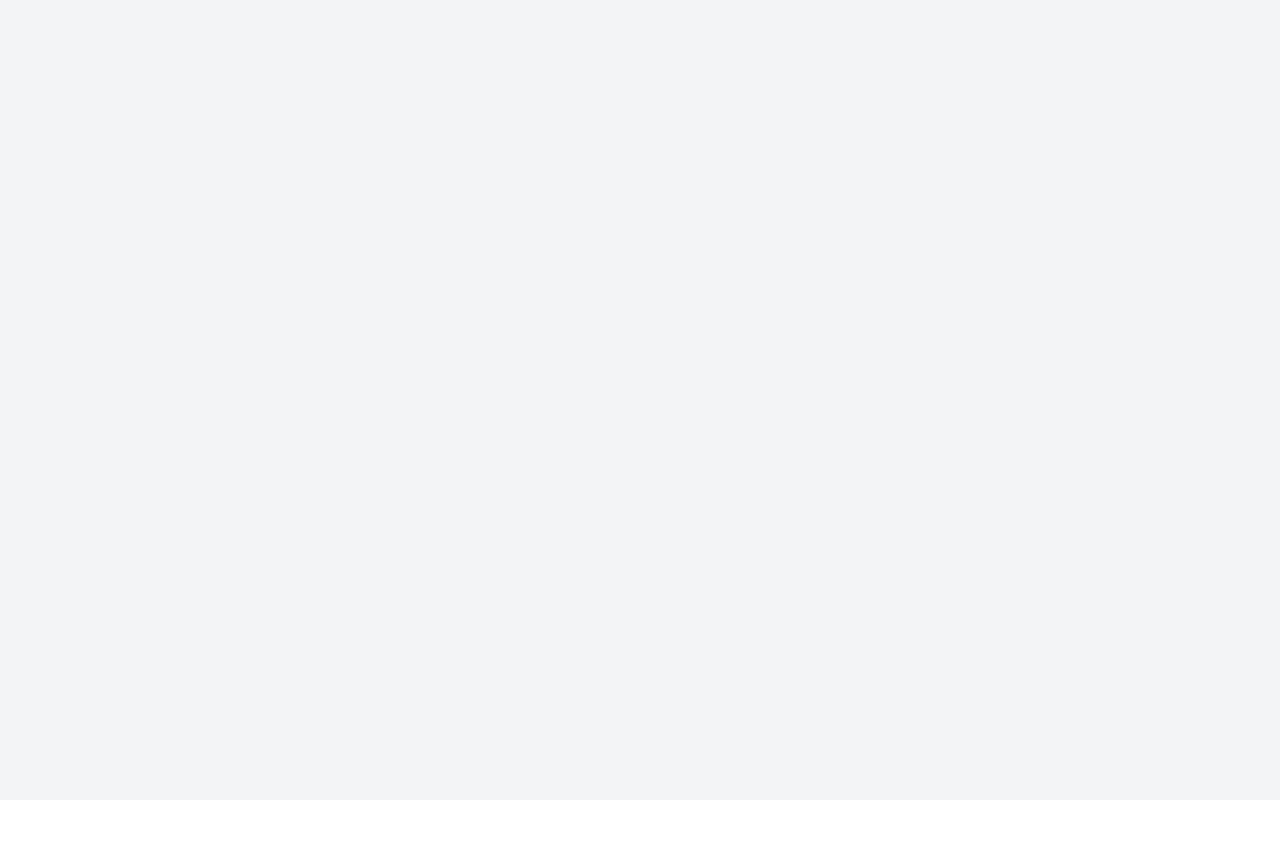
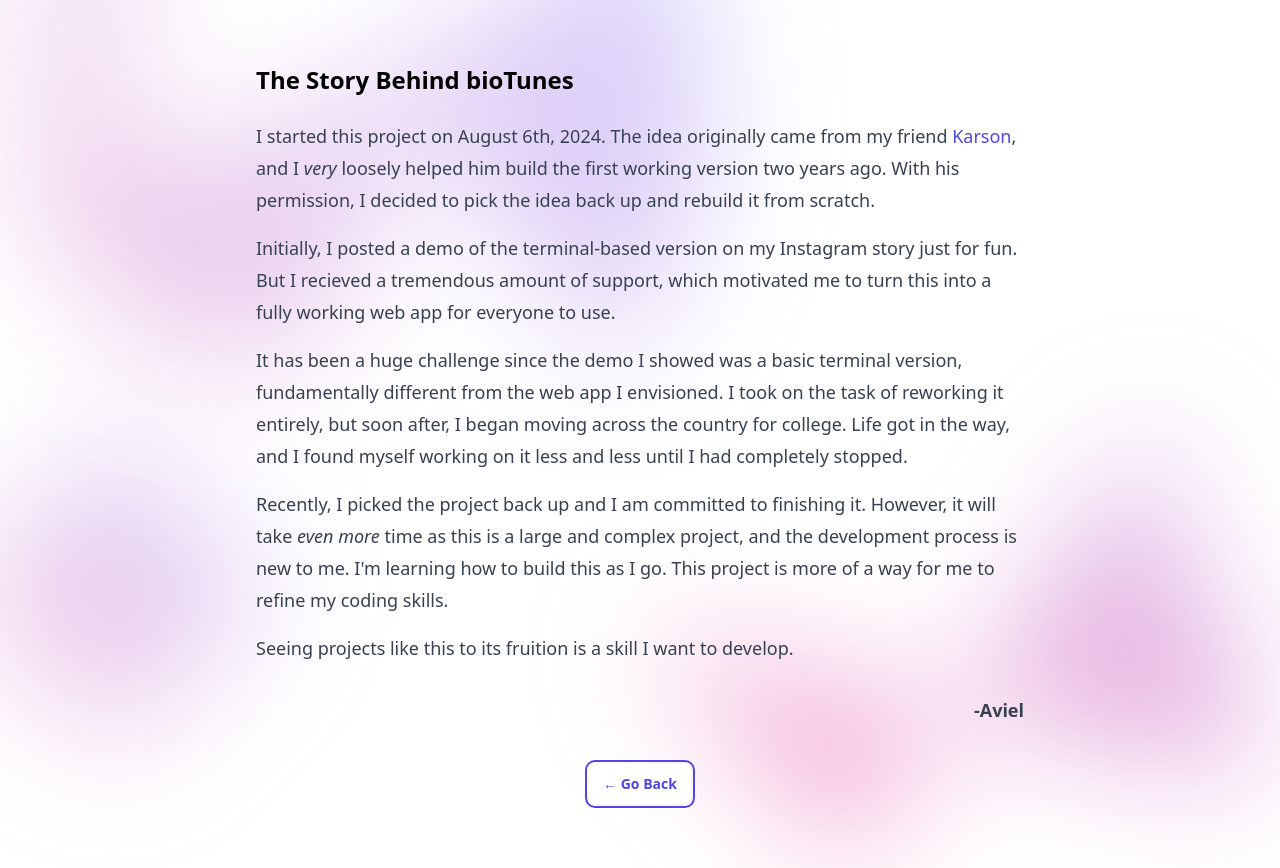
Before and after one commit to dez03/bioTunes, a React (Create React App) app in the folder frontend/: page /story in a window 1280 px wide. Before the commit this address had no page. Before the commit the page ends 800 px from the top, so only its background shows below. Built offline with nearby package versions, Linux system fonts and the light colour scheme.

Commit message:
updated landing page and added story page

```diff
--- a/frontend/src/App.js
+++ b/frontend/src/App.js
@@ -2,6 +2,7 @@ import React from "react";
 import { BrowserRouter as Router, Route, Routes } from "react-router-dom";
 import LandingPage from "./components/LandingPage";
 import SuccessPage from "./components/SuccessPage";
+import StoryPage from "./components/StoryPage"
 
 function App() {
   return (
@@ -9,6 +10,7 @@ function App() {
       <div className="min-h-screen bg-gray-100">
         <Routes>
           <Route path="/" element={<LandingPage />} />
+          <Route path="/story" element={<StoryPage />} />
           <Route path="/success" element={<SuccessPage />} />
         </Routes>
       </div>
--- a/frontend/src/components/LandingPage.js
+++ b/frontend/src/components/LandingPage.js
@@ -1,4 +1,6 @@
 import React from "react";
+import { Link } from "react-router-dom";
+
 
 export default function Example() {
   return (
@@ -19,7 +21,7 @@ export default function Example() {
           ></div>
         </div>
 
-        {/* Middle Gradient (Mobile Only) */}
+        {/* Middle Gradient */}
         <div
           className="absolute inset-x-0 top-[50%] -z-10 transform-gpu overflow-visible blur-3xl "
           aria-hidden="true"
@@ -38,10 +40,9 @@ export default function Example() {
             <div className="sm:mb-8 sm:flex sm:justify-center">
               <div className="relative mb-8 rounded-full px-3 py-1 text-sm leading-6 text-gray-600 ring-1 ring-gray-900/10 hover:ring-gray-900/20">
                 This project is still in development.{" "}
-                <a href="#" className="font-semibold text-indigo-600">
-                  <span className="absolute inset-0" aria-hidden="true" />
-                  Read more <span aria-hidden="true">&rarr;</span>
-                </a>
+                <Link to="/story" className="font-semibold text-indigo-600">
+                  Read More <span aria-hidden="true">&rarr;</span>
+                </Link>
               </div>
             </div>
             <div className="text-center">
--- /dev/null
+++ b/frontend/src/components/StoryPage.js
@@ -0,0 +1,113 @@
+import React from "react";
+import { Link } from "react-router-dom";
+
+
+export default function StoryPage() {
+  return (
+    <div className="min-h-screen bg-white px-8">
+      <div className="relative isolate flex-grow">
+        {/* Top Gradient */}
+        <div
+          className="absolute inset-x-0 -top-40 -z-10 transform-gpu overflow-hidden blur-3xl sm:-top-80"
+          aria-hidden="true"
+        >
+          <div
+            className="relative left-[calc(50%-11rem)] aspect-[1155/678] w-[36.125rem] -translate-x-1/2 rotate-[30deg] bg-gradient-to-tr from-[#ff80b5] to-[#9089fc] opacity-40 sm:left-[calc(50%-30rem)] sm:w-[72.1875rem]"
+            style={{
+              clipPath:
+                "polygon(74.1% 44.1%, 100% 61.6%, 97.5% 26.9%, 85.5% 0.1%, 80.7% 2%, 72.5% 32.5%, 60.2% 62.4%, 52.4% 68.1%, 47.5% 58.3%, 45.2% 34.5%, 27.5% 76.7%, 0.1% 64.9%, 17.9% 100%, 27.6% 76.8%, 76.1% 97.7%, 74.1% 44.1%)",
+            }}
+          ></div>
+        </div>
+
+        {/* Middle Gradient */}
+        <div
+          className="absolute inset-x-0 top-[50%] -z-10 transform-gpu overflow-visible blur-3xl "
+          aria-hidden="true"
+        >
+          <div
+            className="relative left-[-5rem] w-[20rem] h-[20rem] bg-gradient-to-tr from-[#ff80b5] to-[#9089fc] opacity-40"
+            style={{
+              clipPath: "polygon(50% 0%, 100% 50%, 50% 100%, 0% 50%)",
+            }}
+          ></div>
+        </div>
+
+        {/* Page Content */}
+        <div className="max-w-3xl py-16 mx-auto min-h-screen">
+          <h1 className="text-2xl font-bold mb-6">The Story Behind bioTunes</h1>
+          <p className="text-lg text-gray-700 leading-8 mb-4">
+            I started this project on August 6th, 2024. The idea originally came
+            from my friend&nbsp;
+            <a
+              href="https://www.instagram.com/karsondurocher/" // Replace this with Karson's actual Instagram URL
+              className="text-indigo-600 hover:underline"
+              target="_blank"
+              rel="noopener noreferrer"
+            >
+              Karson
+            </a>
+            , and I <i>very</i> loosely helped him build the first working
+            version two years ago. With his permission, I decided to pick the
+            idea back up and rebuild it from scratch.
+          </p>
+
+          <p className="text-lg text-gray-700 leading-8 mb-4">
+            Initially, I posted a demo of the terminal-based version on my
+            Instagram story just for fun. But I recieved a tremendous amount of
+            support, which motivated me to turn this into a fully working web
+            app for everyone to use.
+          </p>
+          <p className="text-lg text-gray-700 leading-8 mb-4">
+            It has been a huge challenge since the demo I showed was a basic
+            terminal version, fundamentally different from the web app I
+            envisioned. I took on the task of reworking it entirely, but soon
+            after, I began moving across the country for college. Life got in
+            the way, and I found myself working on it less and less until I had
+            completely stopped.
+          </p>
+          <p className="text-lg text-gray-700 leading-8 mb-4">
+            Recently, I picked the project back up and I am committed to
+            finishing it. However, it will take <i>even more</i> time as this is
+            a large and complex project, and the development process is new to
+            me. I'm learning how to build this as I go. This project is more of
+            a way for me to refine my coding skills.
+          </p>
+          <p className="text-lg text-gray-700 leading-8 mb-4">
+            Seeing projects like this to its fruition is a skill I want to
+            develop.
+          </p>
+          {/* Signature at the bottom */}
+          <div className="mt-8 text-right">
+            <p className="text-lg font-semibold text-gray-700">-Aviel</p>
+          </div>
+
+          <div className="mt-10 flex flex-col items-center justify-center gap-x-6">
+            <Link
+              to="/"
+              className="rounded-md px-3.5 py-2.5 text-sm font-semibold text-indigo-600 bg-white
+                border-indigo-600 outline outline-2 outline-indigo-600
+               outline-offset-2 shadow-sm hover:bg-indigo-600 hover:text-white
+               transition-colors duration-200 ease-in-out"
+            >
+              &larr; Go Back
+            </Link>
+          </div>
+        </div>
+        {/* Bottom Gradient */}
+        <div
+          className="absolute inset-x-0 bottom-0 -z-10 transform-gpu overflow-hidden blur-3xl"
+          aria-hidden="true"
+        >
+          <div
+            className="relative left-[calc(50%+3rem)] aspect-[1155/678] w-[36.125rem] -translate-x-1/2 bg-gradient-to-tr from-[#ff80b5] to-[#9089fc] opacity-60 sm:left-[calc(50%+36rem)] sm:w-[72.1875rem]"
+            style={{
+              clipPath:
+                "polygon(74.1% 44.1%, 100% 61.6%, 97.5% 26.9%, 85.5% 0.1%, 80.7% 2%, 72.5% 32.5%, 60.2% 62.4%, 52.4% 68.1%, 47.5% 58.3%, 45.2% 34.5%, 27.5% 76.7%, 0.1% 64.9%, 17.9% 100%, 27.6% 76.8%, 76.1% 97.7%, 74.1% 44.1%)",
+            }}
+          ></div>
+        </div>
+      </div>
+    </div>
+  );
+}
--- a/package.json
+++ b/package.json
@@ -13,6 +13,7 @@
   },
   "dependencies": {
     "@headlessui/react": "^2.1.9",
-    "@heroicons/react": "^2.1.5"
+    "@heroicons/react": "^2.1.5",
+    "react-router-dom": "^6.26.2"
   }
 }
```
Also changed, not shown: 1 other file (tests, documents, lock files or other folders).
